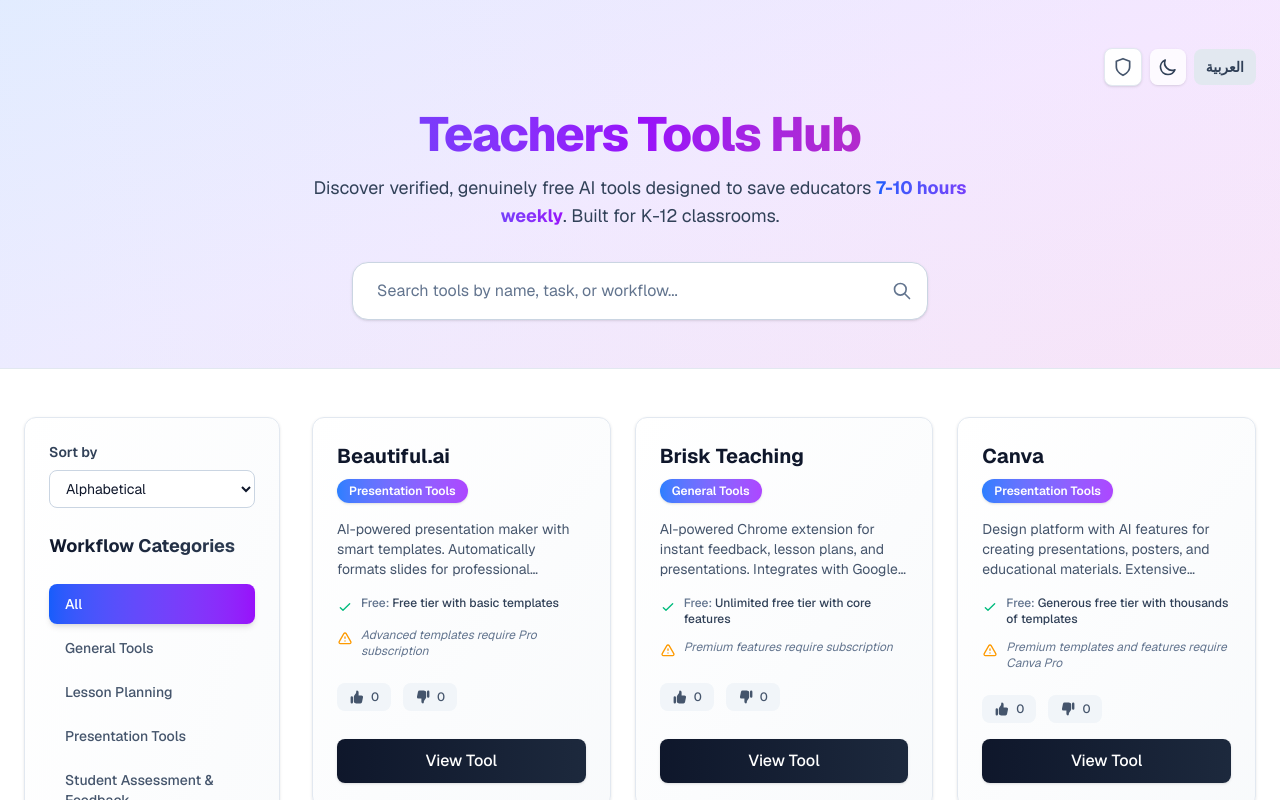
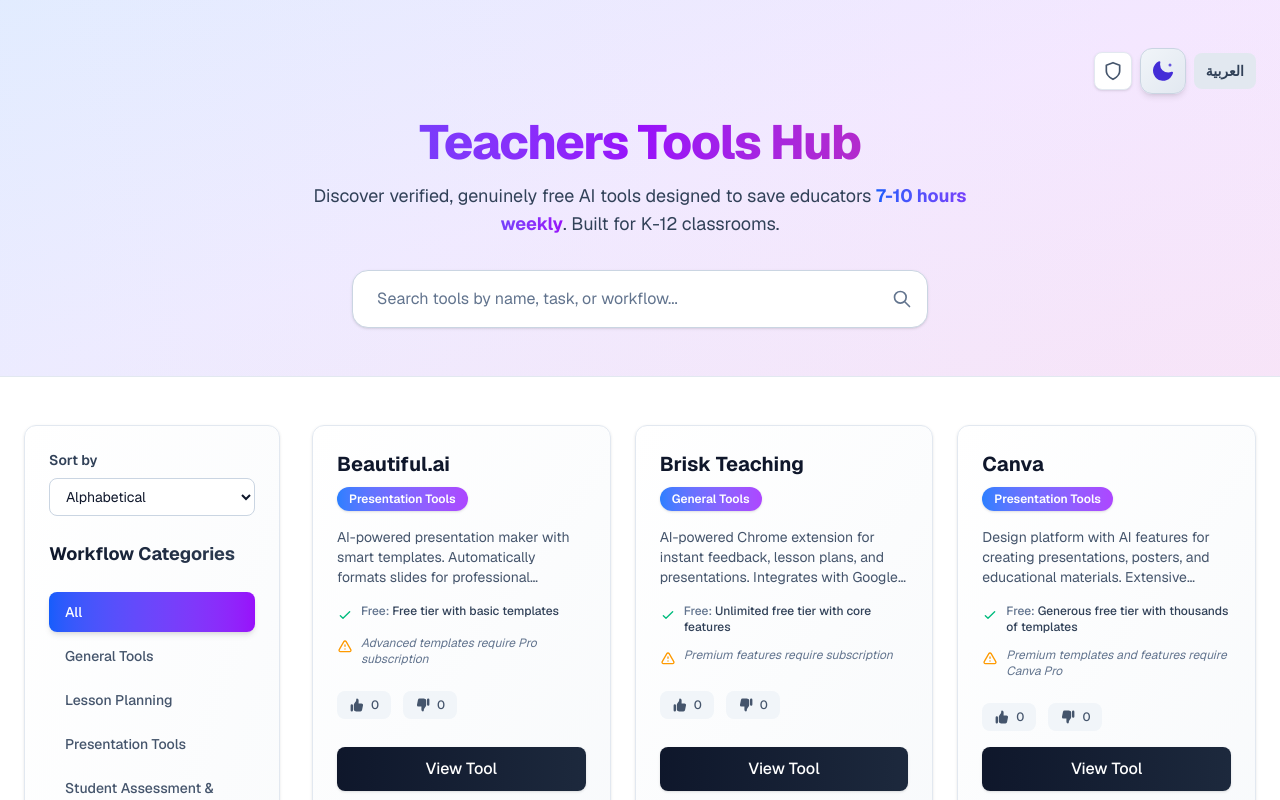
Before and after one commit to AhmedTElKodsh/teachers-tools-hub, a Next.js app in the folder web/: page / in a window 1280 px wide. Shown: the top 800 px of the page. Built offline with nearby package versions, Linux system fonts and the light colour scheme.

Commit message:
Update theme toggle and global styles

```diff
--- a/web/app/globals.css
+++ b/web/app/globals.css
@@ -1,18 +1,44 @@
 @import "tailwindcss";
 
 :root {
-  --background: #ffffff;
-  --foreground: #1e293b;
+  /* Light Theme - Recreated with improved palette */
+  --background: #f8fafc;
+  --foreground: #0f172a;
+  --surface: #ffffff;
+  --surface-hover: #f1f5f9;
+  --border: #e2e8f0;
+  --border-hover: #cbd5e1;
+  --primary: #3b82f6;
+  --primary-hover: #2563eb;
+  --accent: #8b5cf6;
+  --accent-hover: #7c3aed;
 }
 
 .dark {
+  /* Dark Theme - Adjusted to complement new light palette */
   --background: #0f172a;
   --foreground: #f1f5f9;
+  --surface: #1e293b;
+  --surface-hover: #334155;
+  --border: #334155;
+  --border-hover: #475569;
+  --primary: #60a5fa;
+  --primary-hover: #3b82f6;
+  --accent: #a78bfa;
+  --accent-hover: #8b5cf6;
 }
 
 @theme inline {
   --color-background: var(--background);
   --color-foreground: var(--foreground);
+  --color-surface: var(--surface);
+  --color-surface-hover: var(--surface-hover);
+  --color-border: var(--border);
+  --color-border-hover: var(--border-hover);
+  --color-primary: var(--primary);
+  --color-primary-hover: var(--primary-hover);
+  --color-accent: var(--accent);
+  --color-accent-hover: var(--accent-hover);
   --font-sans: var(--font-geist-sans);
   --font-mono: var(--font-geist-mono);
 }
--- a/web/components/ThemeToggle.tsx
+++ b/web/components/ThemeToggle.tsx
@@ -11,38 +11,37 @@
   return (
     <button
       onClick={toggleTheme}
-      className="p-2 rounded-lg bg-white/80 dark:bg-slate-700 hover:bg-white dark:hover:bg-slate-600 transition-colors shadow-sm"
+      className="relative p-2.5 rounded-xl bg-gradient-to-br from-slate-100 to-slate-200 dark:from-slate-700 dark:to-slate-800 hover:from-slate-200 hover:to-slate-300 dark:hover:from-slate-600 dark:hover:to-slate-700 transition-all duration-300 shadow-md hover:shadow-lg border border-slate-300 dark:border-slate-600"
       aria-label={
         theme === "light" ? "Switch to dark mode" : "Switch to light mode"
       }
     >
       {theme === "dark" ? (
+        // Sun Icon - Completely redesigned with modern aesthetic
         <svg
-          className="w-5 h-5 text-yellow-400"
-          fill="none"
-          stroke="currentColor"
+          className="w-6 h-6 text-amber-400 transition-transform duration-300 hover:rotate-45"
+          fill="currentColor"
           viewBox="0 0 24 24"
+          xmlns="http://www.w3.org/2000/svg"
         >
-          <path
-            strokeLinecap="round"
-            strokeLinejoin="round"
-            strokeWidth={2}
-            d="M12 3v1m0 16v1m9-9h-1M4 12H3m15.364 6.364l-.707-.707M6.343 6.343l-.707-.707m12.728 0l-.707.707M6.343 17.657l-.707.707M16 12a4 4 0 11-8 0 4 4 0 018 0z"
+          <circle cx="12" cy="12" r="4" />
+          <path d="M12 2v2M12 20v2M4.93 4.93l1.41 1.41M17.66 17.66l1.41 1.41M2 12h2M20 12h2M4.93 19.07l1.41-1.41M17.66 6.34l1.41-1.41"
+                strokeWidth="2"
+                stroke="currentColor"
+                strokeLinecap="round"
+                fill="none"
           />
         </svg>
       ) : (
+        // Moon Icon - Completely redesigned with modern crescent and star
         <svg
-          className="w-5 h-5 text-slate-700"
-          fill="none"
-          stroke="currentColor"
+          className="w-6 h-6 text-indigo-700 transition-transform duration-300 hover:-rotate-12"
+          fill="currentColor"
           viewBox="0 0 24 24"
+          xmlns="http://www.w3.org/2000/svg"
         >
-          <path
-            strokeLinecap="round"
-            strokeLinejoin="round"
-            strokeWidth={2}
-            d="M20.354 15.354A9 9 0 018.646 3.646 9.003 9.003 0 0012 21a9.003 9.003 0 008.354-5.646z"
-          />
+          <path d="M21.64,13a1,1,0,0,0-1.05-.14,8.05,8.05,0,0,1-3.37.73A8.15,8.15,0,0,1,9.08,5.49a8.59,8.59,0,0,1,.25-2A1,1,0,0,0,8,2.36,10.14,10.14,0,1,0,22,14.05,1,1,0,0,0,21.64,13Z" />
+          <circle cx="19" cy="6" r="1.5" opacity="0.8" />
         </svg>
       )}
     </button>
```
Also changed, not shown: 1 other file (tests, documents, lock files or other folders).
